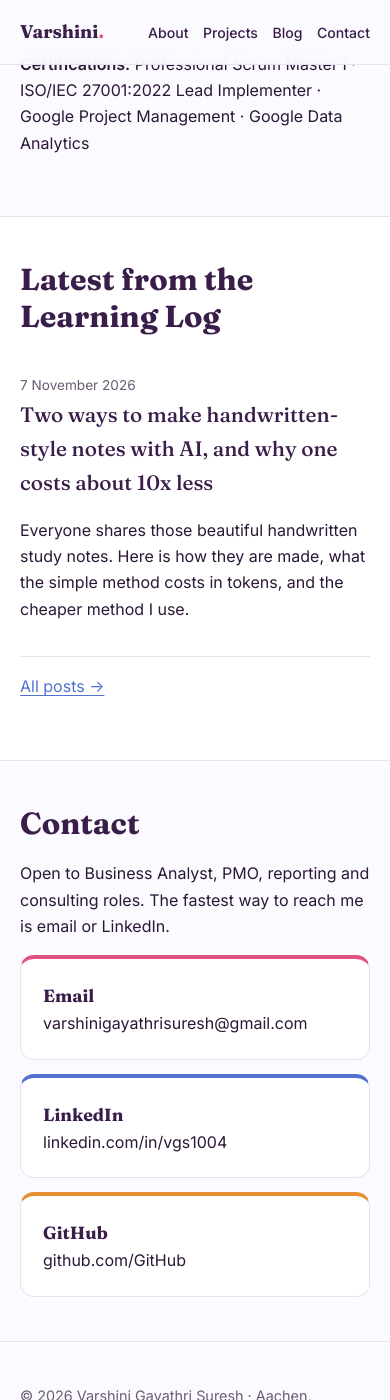
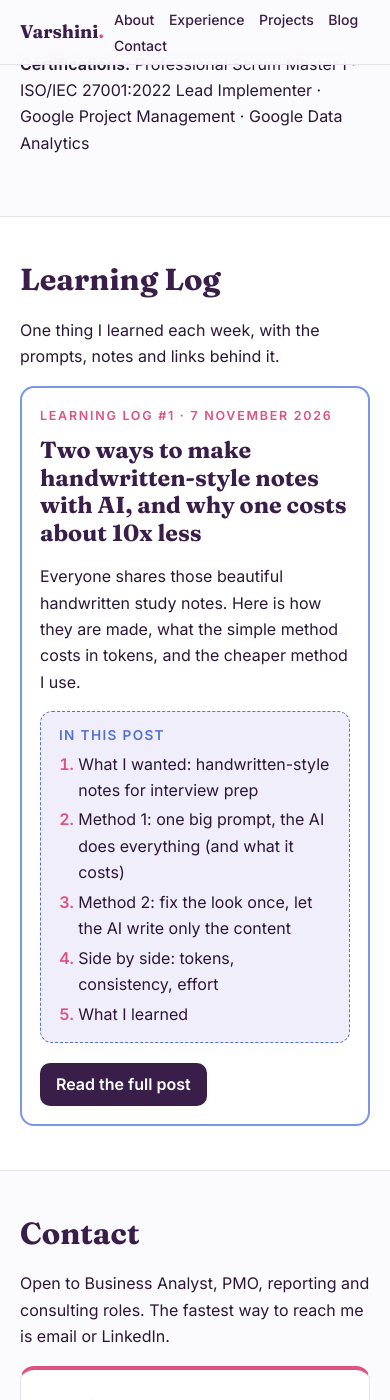
Before and after one commit to vgs1004/vgs1004.github.io, a Jekyll site: the page built from index.html, in a window 390 px wide and 1400 px high, scrolled down 5585 px. Built offline with Jekyll 4.4.1, drawn with Linux system fonts in a browser that asks for light colours.

Commit message:
Make the site one scrolling page with the blog inline
Menu links scroll to sections, blog posts open in place with an outline,
phone layout no longer overflows, and Learning Log #1 shows the Method 1
prompt rebuilt from the notebook design.

Co-Authored-By: Claude Opus 5.5 <noreply@anthropic.com>
Claude-Session: https://claude.ai/code/session_01MnXeeXzMe2SCqu59KfcsYC

```diff
--- a/_layouts/default.html
+++ b/_layouts/default.html
@@ -15,10 +15,12 @@
     <div class="wrap nav">
       <a class="brand" href="{{ '/' | relative_url }}">Varshini<span>.</span></a>
       <nav>
-        <a href="{{ '/#about' | relative_url }}">About</a>
-        <a href="{{ '/#projects' | relative_url }}">Projects</a>
-        <a href="{{ '/blog/' | relative_url }}">Blog</a>
-        <a href="{{ '/#contact' | relative_url }}">Contact</a>
+        {% if page.url == '/' %}{% assign base = '' %}{% else %}{% assign base = '/' | relative_url %}{% endif %}
+        <a href="{{ base }}#about">About</a>
+        <a href="{{ base }}#experience">Experience</a>
+        <a href="{{ base }}#projects">Projects</a>
+        <a href="{{ base }}#blog">Blog</a>
+        <a href="{{ base }}#contact">Contact</a>
       </nav>
     </div>
   </header>
--- a/_layouts/post.html
+++ b/_layouts/post.html
@@ -2,7 +2,7 @@
 layout: default
 ---
 <article class="wrap post">
-  <a class="back" href="{{ '/blog/' | relative_url }}">← All posts</a>
+  <a class="back" href="{{ '/#blog' | relative_url }}">← Back to the site</a>
   <p class="kicker">{{ page.series | default: 'Blog' }} · {{ page.date | date: '%-d %B %Y' }}</p>
   <h1>{{ page.title }}</h1>
   {% if page.summary %}<p class="lead">{{ page.summary }}</p>{% endif %}
--- a/_posts/2026-11-07-learning-log-01-handwritten-notes.md
+++ b/_posts/2026-11-07-learning-log-01-handwritten-notes.md
@@ -4,15 +4,30 @@ title: "Two ways to make handwritten-style notes with AI, and why one costs abou
 series: "Learning Log #1"
 summary: "Everyone shares those beautiful handwritten study notes. Here is how they are made, what the simple method costs in tokens, and the cheaper method I use."
 date: 2026-11-07 00:00:00 +0100
+outline:
+  - "What I wanted: handwritten-style notes for interview prep"
+  - "Method 1: one big prompt, the AI does everything (and what it costs)"
+  - "Method 2: fix the look once, let the AI write only the content"
+  - "Side by side: tokens, consistency, effort"
+  - "What I learned"
 ---
 
 **What I wanted:** handwritten-looking notes for my interview prep (DAX, SQL, Power BI), like the ones people share online, without drawing them by hand.
 
 ## Method 1: one big prompt, the AI does everything
 
-The simple way is one long instruction. A typical example:
+The simple way is one long instruction. This is the kind of prompt I started with, rebuilt from the design my notebook ended up with:
 
-> "Create complete handwritten-style study notes on DAX as a single HTML file. Make it look like a real spiral notebook: handwriting font, wobbly boxes, highlighter, sticky notes in rotating colours, doodle icons, flow diagrams, a cover page and a contents page. Cover every function with worked examples. Keep all CSS and SVG inline."
+> "Create complete study notes on DAX as a single HTML file that looks like a real handwritten spiral notebook, A4 pages.
+> - Handwriting font (Kalam), plus a clearer font for capital I so 'I2' never reads as '12'.
+> - A spiral binding down the left edge, hand-drawn wobbly borders on every box, table and code block.
+> - A boxed title on every page, section headings that rotate through blue, teal, red, green, purple and amber ink.
+> - Yellow highlighter, keyboard key caps, coloured ink words and small doodle icons (bulb, star, robot, mail).
+> - Callout boxes for tips, warnings and examples, sticky notes in rotating yellow, pink, blue and green with a tape strip, and a cloud for the takeaway on every page.
+> - Numbered step cards, two-column layouts, a question and answer section, and n8n-style flow diagrams with arrows.
+> - A cover page with icons and chips, a contents page, page numbers in little circles, and ruled 'my notes' lines in any empty space.
+> - Cover every function with worked examples on a realistic business dataset, with correct results.
+> Keep all CSS and SVG inline."
 
 **What happens:** the AI has to write the content and all the visual code (HTML, CSS, SVG doodles) in every answer.
 
--- a/assets/css/style.css
+++ b/assets/css/style.css
@@ -127,3 +127,29 @@ hr { border: 0; border-top: 1px solid var(--line); margin: 2rem 0; }
   .brand { font-size: 1.15rem; }
   .nav nav a { margin-left: 10px; font-size: .88rem; }
 }
+
+/* One-page scrolling: keep headings clear of the sticky header */
+section, .post-card { scroll-margin-top: 80px; }
+
+/* Blog cards on the home page */
+.posts { display: grid; gap: 22px; }
+.post-card { background: var(--card); border: 2px solid var(--peri); border-radius: var(--radius); padding: 26px; }
+.post-card .post-title { font-size: 1.45rem; margin: .2rem 0 .5rem; }
+.post-cover { width: 100%; border-radius: 10px; margin-bottom: 14px; border: 1px solid var(--line); }
+.outline { background: var(--tint); border: 1.5px dashed var(--blue); border-radius: 12px; padding: 12px 18px; margin: 14px 0; }
+.outline-label { margin: 0 0 4px; font-weight: 600; color: var(--blue); font-size: .85rem; text-transform: uppercase; letter-spacing: .1em; }
+.outline ol { margin: 0; padding-left: 1.2rem; }
+.outline li { margin: .2rem 0; }
+.outline li::marker { color: var(--coral); font-weight: 700; }
+details summary { cursor: pointer; display: inline-block; margin-top: 6px; padding: 8px 16px; border-radius: 10px; background: var(--purple); color: #fff; font-weight: 600; list-style: none; }
+details summary::-webkit-details-marker { display: none; }
+details summary:hover { background: var(--coral); }
+details[open] summary { background: var(--coral); }
+details .post-body { margin-top: 18px; }
+.share { font-size: .9rem; color: var(--muted); margin-top: 1.2rem; }
+
+/* Keep long tables, code and links inside the screen on phones */
+.post-body { overflow-wrap: anywhere; }
+.post-body table { display: block; overflow-x: auto; }
+.post-body pre { overflow-x: auto; }
+@media (max-width: 420px) { .post-card { padding: 18px; } }
--- a/index.html
+++ b/index.html
@@ -15,7 +15,7 @@ title: Home
     </div>
     <div class="buttons">
       <a class="btn primary" href="#contact">Get in touch</a>
-      <a class="btn ghost" href="{{ '/blog/' | relative_url }}">Read the Learning Log</a>
+      <a class="btn ghost" href="#blog">Read the Learning Log</a>
     </div>
   </div>
 </section>
@@ -26,7 +26,7 @@ title: Home
       <h2>About me</h2>
       <p>I work where business needs meet delivery. At <strong>PwC India</strong> (Advisory, Cyber) I owned the monthly requirement-to-release cycle for a programme running across India, Sri Lanka and Bangladesh. I translated business requirements into specifications, ran manual testing and UAT, coordinated client sign-off, and trained support teams at every release.</p>
       <p>In Aachen I joined <strong>aixigo AG</strong> (Amundi Technology) in Delivery Operations and Governance. I built a Power BI portfolio-health dashboard from 7 to 10 SAP reports, automated a monthly KPI calculation, and wrote the governance documentation project managers rely on.</p>
-      <p>Alongside work I completed an MSc in Data Analytics and Decision Sciences at RWTH Aachen University (thesis submitted). I like making messy processes clear, and I write about what I learn in my weekly <a href="{{ '/blog/' | relative_url }}">Learning Log</a>.</p>
+      <p>Alongside work I completed an MSc in Data Analytics and Decision Sciences at RWTH Aachen University (thesis submitted). I like making messy processes clear, and I write about what I learn in my weekly <a href="#blog">Learning Log</a>.</p>
     </div>
     <ul class="facts card">
       <li><strong>Based in</strong><br>Aachen, Germany</li>
@@ -127,17 +127,29 @@ title: Home
 
 <section id="blog" class="alt">
   <div class="wrap">
-    <h2>Latest from the Learning Log</h2>
-    <ul class="post-list">
-      {% for post in site.posts limit:3 %}
-      <li>
-        <span class="date">{{ post.date | date: '%-d %B %Y' }}</span><br>
-        <a class="title" href="{{ post.url | relative_url }}">{{ post.title }}</a>
+    <h2>Learning Log</h2>
+    <p>One thing I learned each week, with the prompts, notes and links behind it.</p>
+    <div class="posts">
+      {% for post in site.posts %}
+      <article class="post-card" id="{{ post.slug }}">
+        {% if post.image %}<img class="post-cover" src="{{ post.image | relative_url }}" alt="{{ post.title }}">{% endif %}
+        <p class="kicker">{{ post.series }} · {{ post.date | date: '%-d %B %Y' }}</p>
+        <h3 class="post-title">{{ post.title }}</h3>
         {% if post.summary %}<p>{{ post.summary }}</p>{% endif %}
-      </li>
+        {% if post.outline %}
+        <div class="outline">
+          <p class="outline-label">In this post</p>
+          <ol>{% for item in post.outline %}<li>{{ item }}</li>{% endfor %}</ol>
+        </div>
+        {% endif %}
+        <details>
+          <summary>Read the full post</summary>
+          <div class="post-body">{{ post.content }}</div>
+          <p class="share">Link to share: <a href="{{ post.url | relative_url }}">{{ site.url }}{{ post.url }}</a></p>
+        </details>
+      </article>
       {% endfor %}
-    </ul>
-    <p><a href="{{ '/blog/' | relative_url }}">All posts →</a></p>
+    </div>
   </div>
 </section>
 
```
Also changed, not shown: blog/index.html (deleted, +0 -20 lines), README.md.
